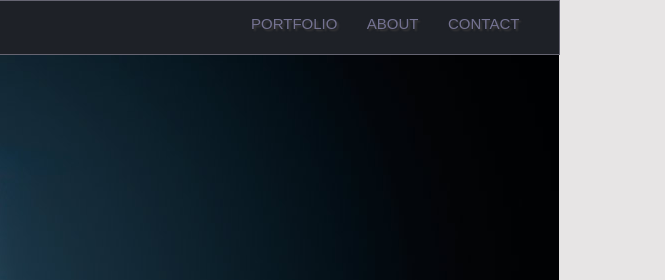
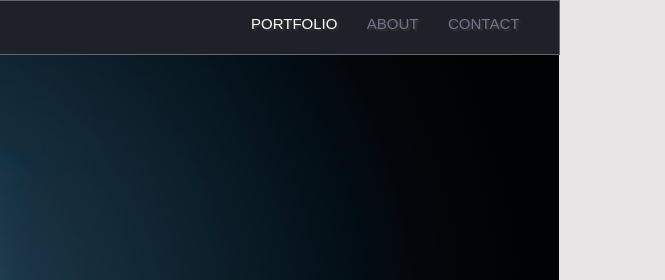
Before and after one commit to DevFsales/static-page, a plain HTML site: page index.html in a window 1280 px wide. In both pictures the pointer is over the link "PORTFOLIO". Shown: the top 280 px of the page, 615-1280 px from the left. Drawn offline with Linux system fonts and the light colour scheme.

Commit message:
alteração css layout

```diff
--- a/style.css
+++ b/style.css
@@ -36,12 +36,17 @@
       font-size: 15px;
       text-shadow: 2px 2px 2px #3d3b3b;
       text-transform: uppercase;
+      transition: color .3s linear;
+}
+.header-nav a:hover {
+           color:white;
 }
 .header-nav {
        position: relative;
        left: 650px;
        bottom:60px;
 }
+
 img {
       position: relative;
       left: 150px;
```
Also changed, not shown: imagens/favicon-16x16.png (added).
